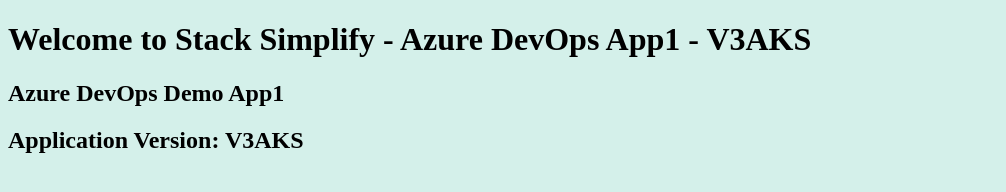
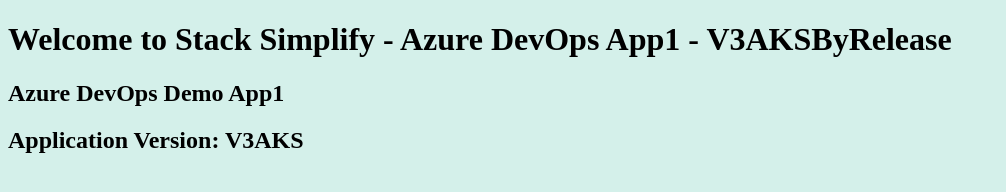
Before and after one commit to vibhor818/VibhorAzureAKS, a plain HTML site: page index.html in a window 1280 px wide. Shown: the whole page, without its empty margins (0-1006 px from the left). Drawn offline with Linux system fonts and the light colour scheme.

Commit message:
V3AKSRelease changed

```diff
--- a/index.html
+++ b/index.html
@@ -1,7 +1,7 @@
 <!DOCTYPE html>
 <html>
    <body style="background-color:rgb(212, 240, 234);">
-      <h1>Welcome to Stack Simplify - Azure DevOps App1 - V3AKS</h1>
+      <h1>Welcome to Stack Simplify - Azure DevOps App1 - V3AKSByRelease</h1>
       <h2>Azure DevOps Demo App1</h2>
       <h2>Application Version: V3AKS</h2>
    </body>
```
